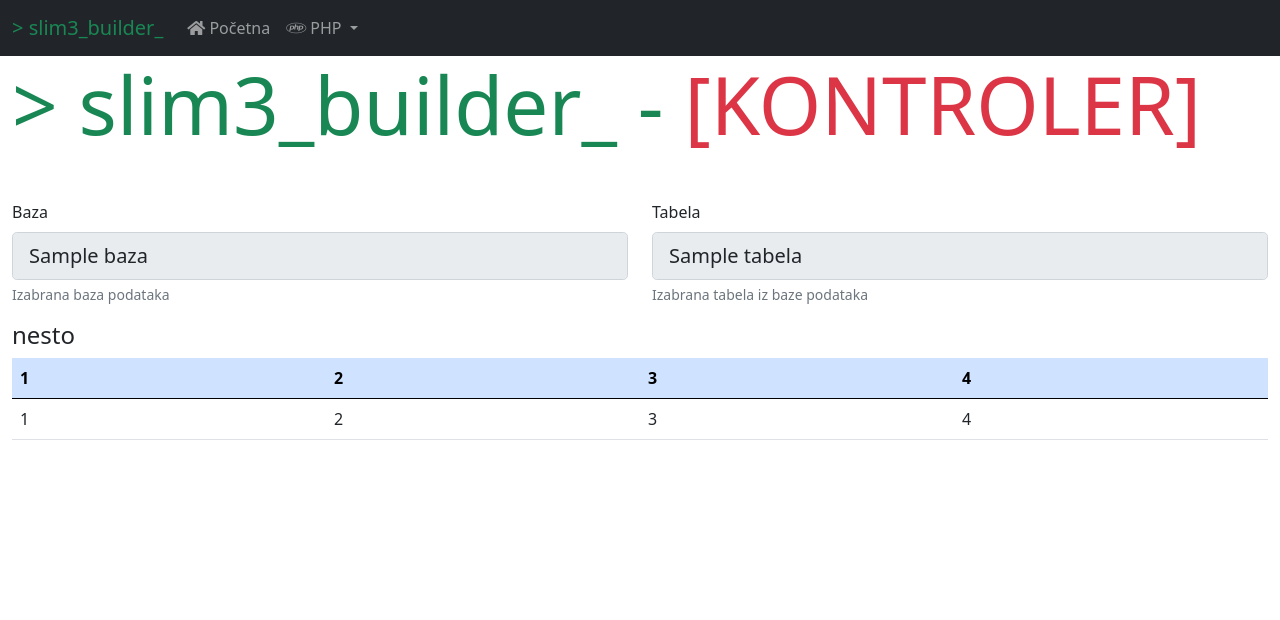
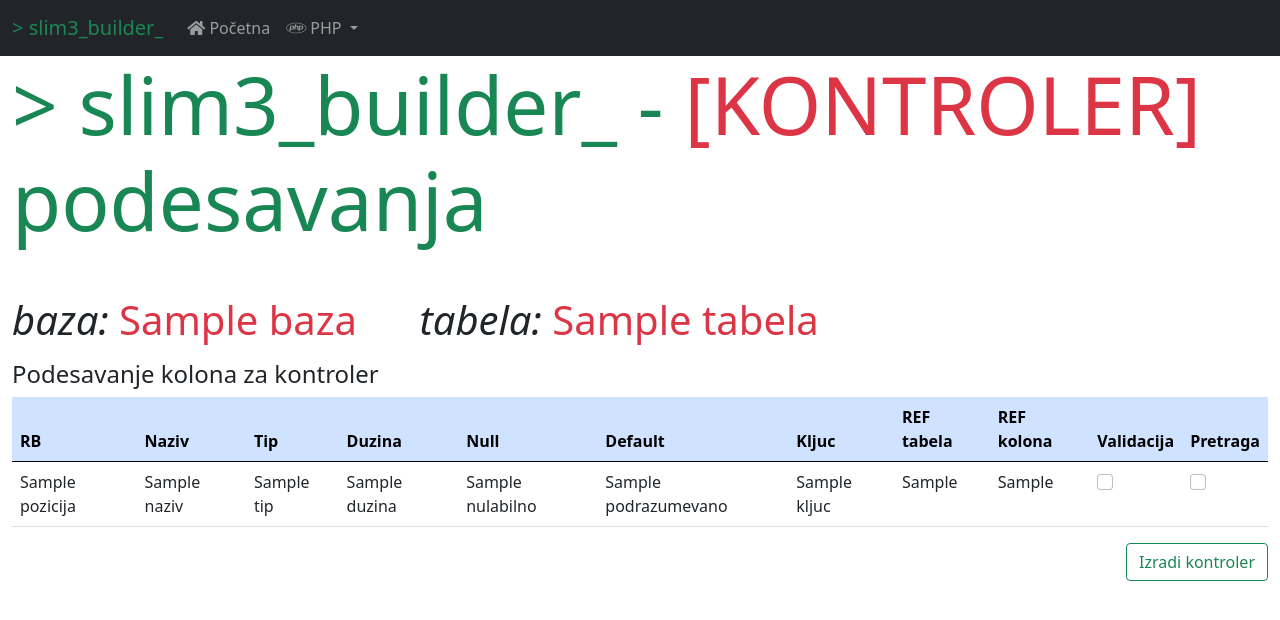
Before and after one commit to chana-chh/builder, a PHP site: template app/views/kontroler.twig in a window 1280 px wide. Shown: the top 620 px of the page. Run offline with PHP 8.4, Linux system fonts and the light colour scheme; the template is opened without the code that fills it: most values are stand-ins (such as "Sample title", 1, 10 or a date in 2020); some libraries are stand-ins or nearby versions.

Commit message:
kontroler

```diff
--- a/app/views/kontroler.twig
+++ b/app/views/kontroler.twig
@@ -2,41 +2,62 @@
 
 {% block naslov %}
 
-<h1 class="display-1 mb-5 text-success">&gt; slim3_builder_ - <span class="text-danger">[KONTROLER]</span></h1>
-
+<h1 class="display-1 mb-5 text-success">
+	&gt; slim3_builder_ - <span class="text-danger">[KONTROLER]</span> podesavanja
+</h1>
+<p class="display-6">
+	<em>baza:</em> <strong class="text-danger">{{ baza }}</strong>
+	&nbsp;&nbsp;&nbsp;&nbsp;
+	<em>tabela:</em> <strong class="text-danger">{{ tabela }}</strong>
+</p>
 <form action="{{ path_for('kontroler') }}" method="POST">
-	<div class="row mb-3">
-		<div class="col-6">
-			<label for="baza" class="form-label">Baza</label>
-			<input type="text" class="form-control form-control-lg" id="baza" value="{{ baza }}" readonly>
-			<div id="bazaHelp" class="form-text">Izabrana baza podataka</div>
-		</div>
-		<div class="col-6">
-			<label for="tabela" class="form-label">Tabela</label>
-			<input type="text" class="form-control form-control-lg" id="tabela" value="{{ tabela }}" readonly>
-			<div id="tabelaHelp" class="form-text">Izabrana tabela iz baze podataka</div>
-		</div>
-	</div>
-	<div>
-		<h4>nesto</h4>
+	<h4>Podesavanje kolona za kontroler</h4>
 	<table class="table table-hover">
 		<thead>
 			<tr class="table-primary">
-					<th>1</th>
-					<th>2</th>
-					<th>3</th>
-					<th>4</th>
+				<th>RB</th>
+				<th>Naziv</th>
+				<th>Tip</th>
+				<th>Duzina</th>
+				<th>Null</th>
+				<th>Default</th>
+				<th>Kljuc</th>
+				<th>REF tabela</th>
+				<th>REF kolona</th>
+				<th>Validacija</th>
+				<th>Pretraga</th>
 			</tr>
 		</thead>
 		<tbody>
+			{% for k in kolone %}
 			<tr>
-					<td>1</td>
-					<td>2</td>
-					<td>3</td>
-					<td>4</td>
+				<td>{{ k.pozicija }}</td>
+				<td>{{ k.naziv }}</td>
+				<td>{{ k.tip }}</td>
+				<td>{{ k.duzina }}</td>
+				<td>{{ k.nulabilno }}</td>
+				<td>{{ k.podrazumevano }}</td>
+				<td>{{ k.kljuc }}</td>
+				<td>{{ k.ref_tabela }}</td>
+				<td>{{ k.ref_kolona }}</td>
+				<td>
+					<div class="form-check">
+						<input name="validacija-{{ k.naziv }}" class="form-check-input" type="checkbox" value="" {{
+							(k.validacija==1) ? " checked" : "" }}>
+					</div>
+				</td>
+				<td>
+					<div class="form-check">
+						<input name="pretraga-{{ k.naziv }}" class="form-check-input" type="checkbox" value="" {{
+							(k.pretraga==1) ? " checked" : "" }}>
+					</div>
+				</td>
 			</tr>
+			{% endfor %}
 		</tbody>
 	</table>
+	<div class="float-end">
+		<input type="submit" class="btn btn-outline-success" value="Izradi kontroler">
 	</div>
 </form>
 
```
Also changed, not shown: app/Controllers/HomeController.php (+28 -3 lines), app/Controllers/KontrolerController.php (+8 -87 lines), app/Controllers/ModelController.php (+4 -4 lines), app/Models/Izbor.php (+35 -41 lines), app/Models/Kolone.php (added, +48 -0 lines), app/views/rezultat.twig (+5 -2 lines). Lines whose indentation alone changed are shown as unchanged.
